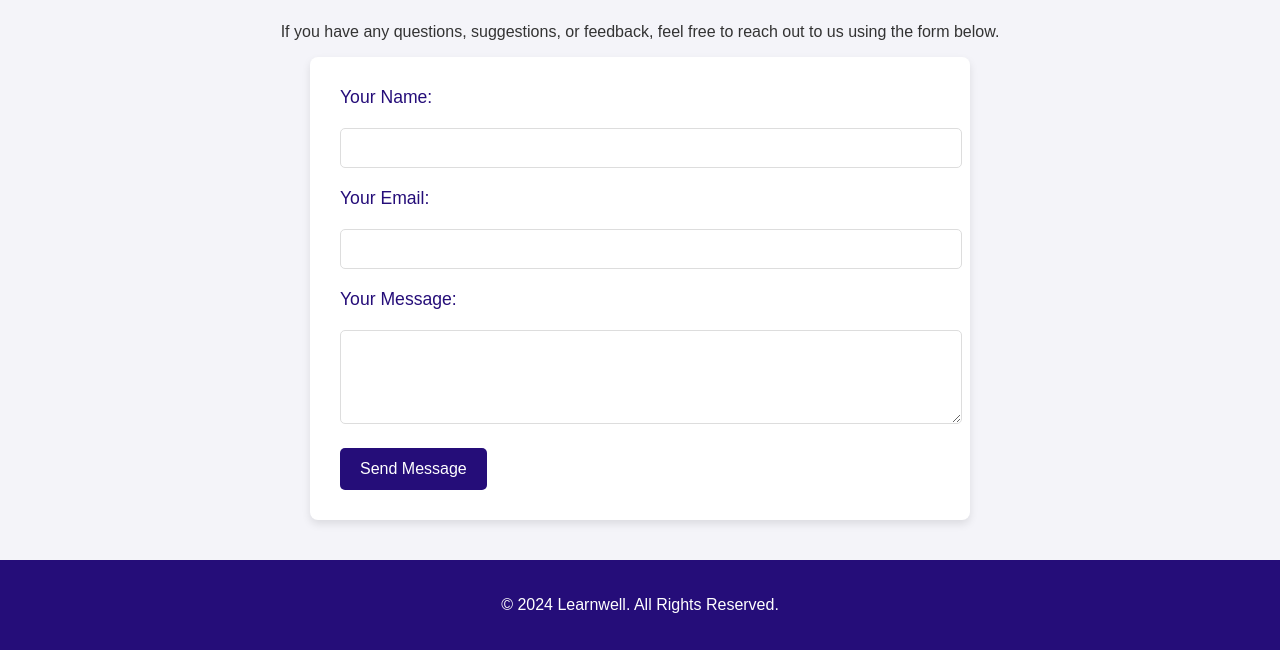
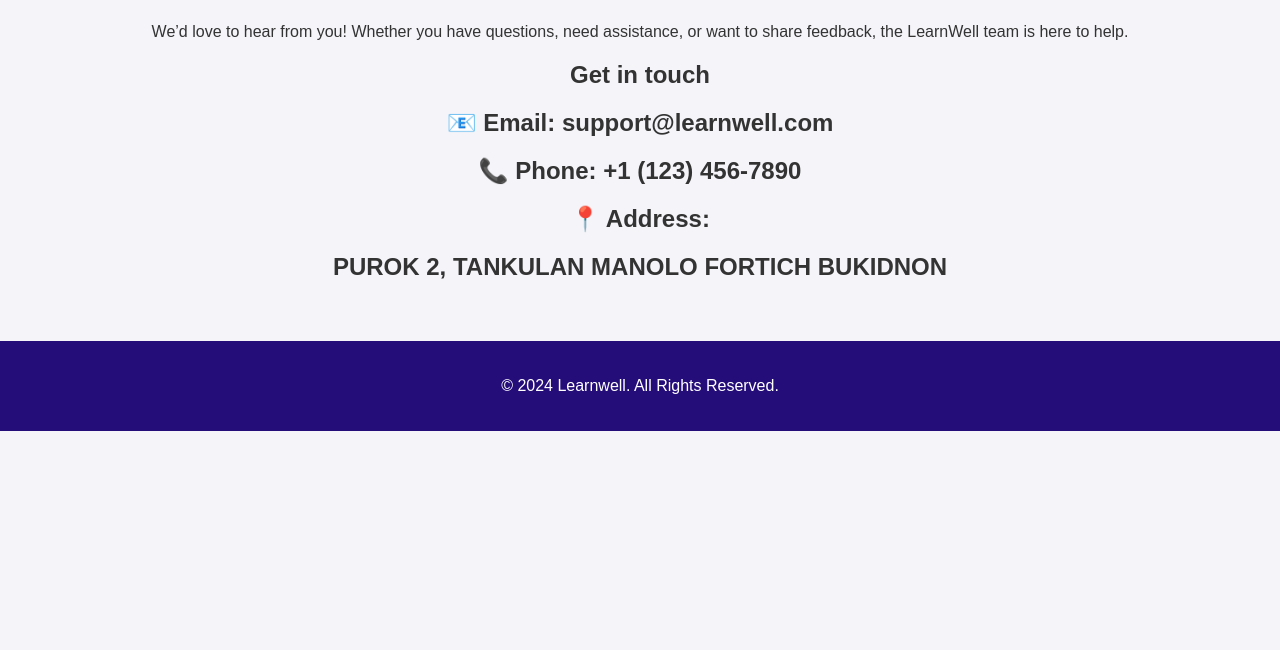
Before and after one commit to LEARN-WELL/DOCUMENTATION, a plain HTML site: page contact.html in a window 1280 px wide. Shown: the part 225-875 px from the top of the page. After the commit the page ends 800 px from the top, so only its background shows below. Drawn offline with Linux system fonts and the light colour scheme.

Commit message:
add some changes

```diff
--- a/contact.html
+++ b/contact.html
@@ -112,23 +112,16 @@
 
     <section id="contact">
         <h2 class="section-heading">We'd Love to Hear from You!</h2>
-        <p style="text-align: center;">If you have any questions, suggestions, or feedback, feel free to reach out to us using the form below.</p>
+        <p style="text-align: center;">We’d love to hear from you! Whether you have questions, need assistance, or want to share feedback, the LearnWell team is here to help.</p>
 
-        <div class="contact-form">
-            <form action="#" method="POST">
-                <label for="name">Your Name:</label>
-                <input type="text" id="name" name="name" required>
 
-                <label for="email">Your Email:</label>
-                <input type="email" id="email" name="email" required>
+        <h1 style="text-align: center;">Get in touch</h1>
+        <h2 style="text-align: center;">📧 Email: support@learnwell.com</h2>
+        <h2 style="text-align: center;">📞 Phone: +1 (123) 456-7890</h2>
+        <h2 style="text-align: center;">📍 Address:</h2>
+        <h2 style="text-align: center;">PUROK 2, TANKULAN MANOLO FORTICH BUKIDNON</h2>
 
-                <label for="message">Your Message:</label>
-                <textarea id="message" name="message" rows="4" required></textarea>
-
-                <button type="submit">Send Message</button>
-            </form>
-        </div>
-    </section>
+          </section>
 
     <footer>
         <p>&copy; 2024 Learnwell. All Rights Reserved.</p>
```
Also changed, not shown: about.html (+9 -0 lines), courses.html (+20 -2 lines), index.html (+2 -2 lines).
